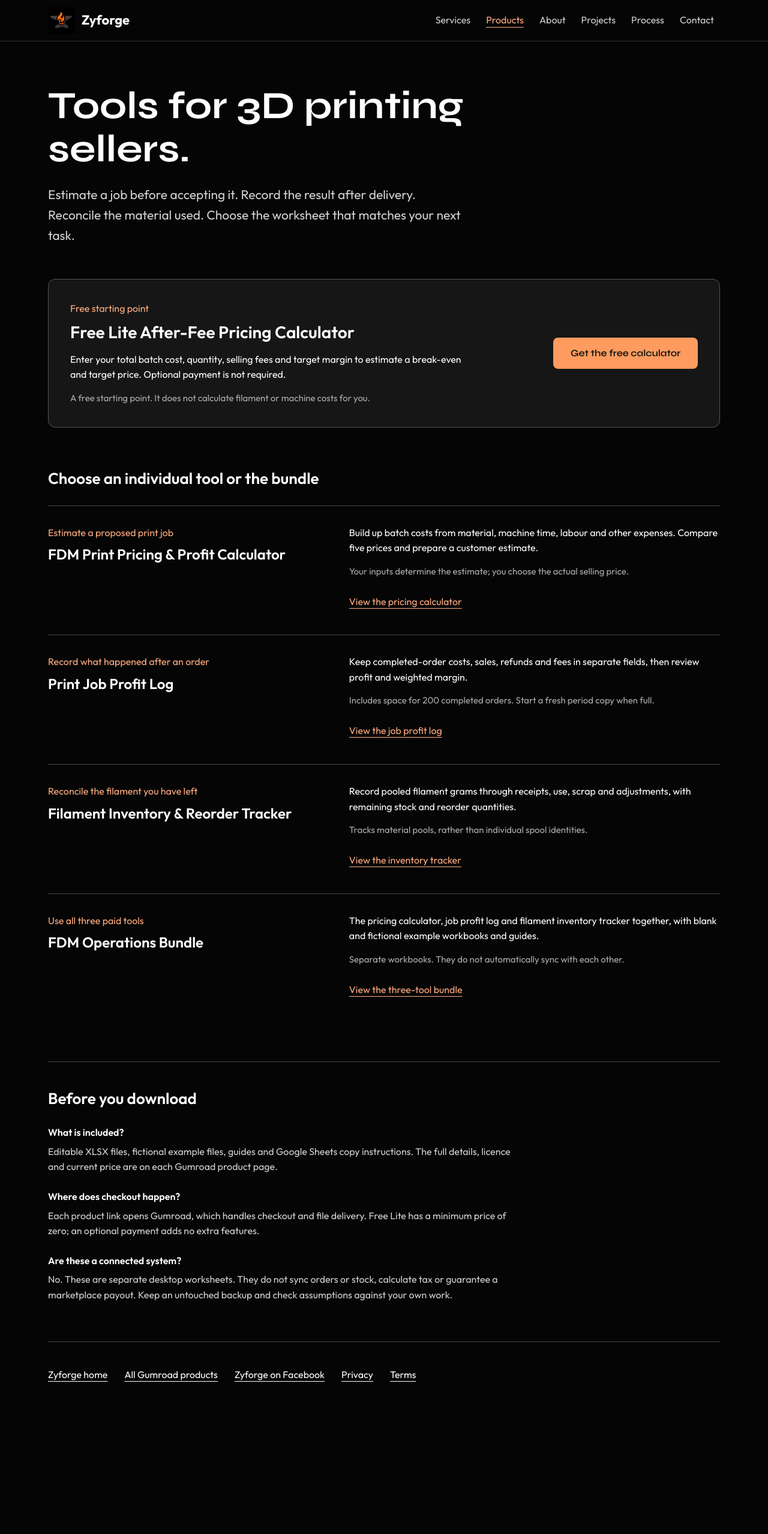
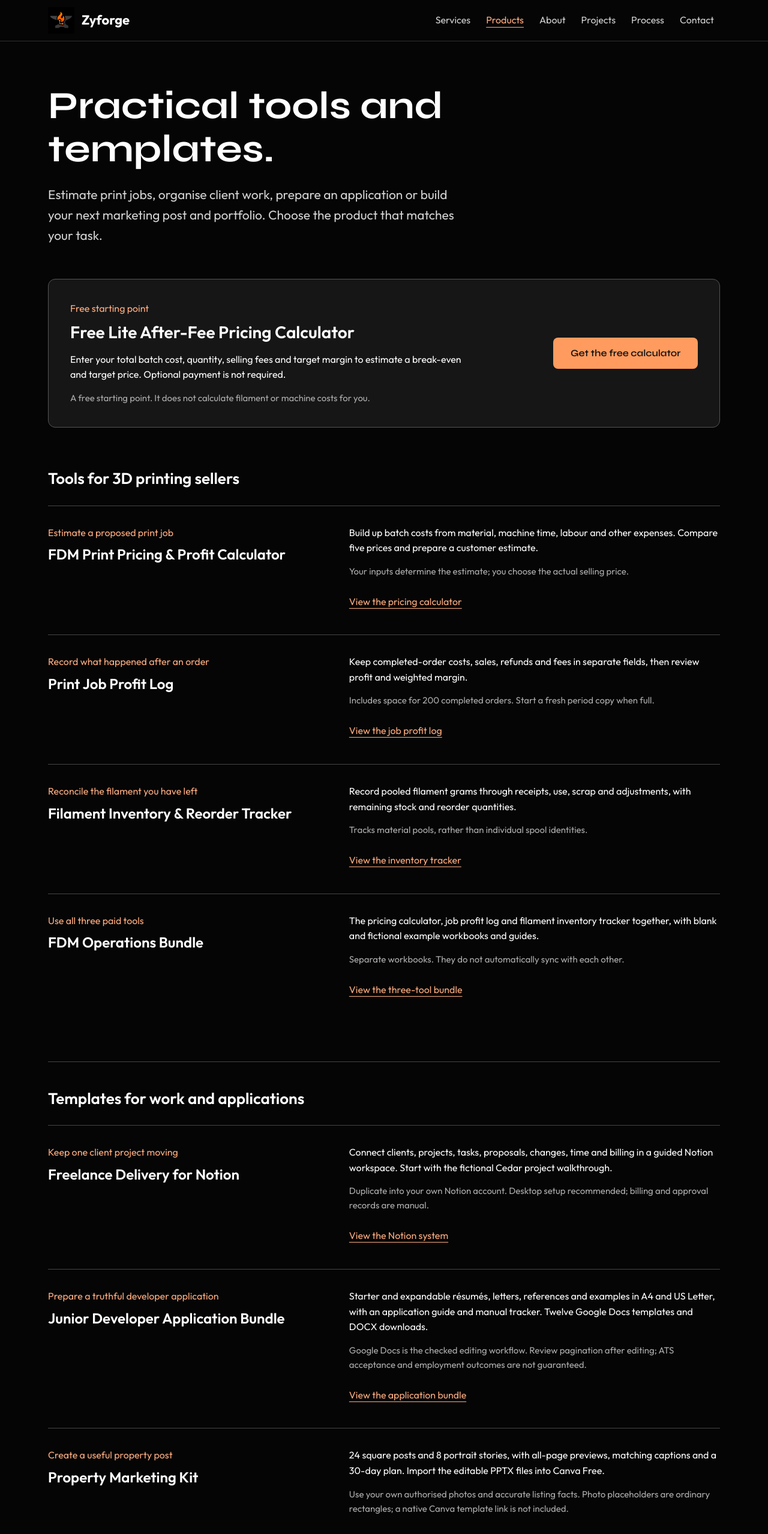
Before and after one commit to zyforgedev/zyforge, a Next.js app: page /products in a window 1280 px wide. Shown: the top 2558 px of the page at 60% size. Before the commit the page ends 2347 px from the top, so only its background shows below. Built offline with nearby package versions, Linux system fonts and the light colour scheme.

Commit message:
Show all nine released products on Zyforge catalogue
Broaden the catalogue and metadata to include four new tools. Preserve the five existing spreadsheet offers and state editing requirements before purchase. TypeScript check passed locally; verify Netlify production after deployment.

```diff
--- a/src/app/products/page.tsx
+++ b/src/app/products/page.tsx
@@ -1,15 +1,15 @@
 import type { Metadata } from "next";
 import Link from "next/link";
 import SiteHeader from "../components/SiteHeader";
-import { facebookUrl, products, productUrl, shopUrl } from "../data/products";
+import { expansionProducts, facebookUrl, products, productUrl, shopUrl } from "../data/products";
 
 export const metadata: Metadata = {
-  title: "3D Printing Spreadsheets for Excel and Google Sheets | Zyforge",
-  description: "Explore Zyforge's free after-fee pricing calculator, FDM print pricing calculator, job profit log and filament inventory tracker. Digital downloads on Gumroad.",
+  title: "Practical Digital Tools and Templates | Zyforge",
+  description: "Explore Zyforge's print spreadsheets, freelance Notion system, developer application bundle, property marketing kit and Next.js portfolio. Digital products on Gumroad.",
   alternates: { canonical: "/products" },
   openGraph: {
-    title: "Practical spreadsheet tools from Zyforge",
-    description: "Estimate print prices, review completed jobs and reconcile filament stock. Start with the free Lite calculator.",
+    title: "Practical digital tools from Zyforge",
+    description: "Choose a tool for print jobs, client delivery, developer applications, property marketing or your portfolio.",
     url: "https://zyforge.com/products",
     siteName: "Zyforge",
     type: "website",
@@ -23,14 +23,14 @@
     <>
       <SiteHeader currentPage="products" />
       <main className="discovery-width catalog-main">
-        <h1 className="font-syne">Tools for 3D printing sellers.</h1>
-        <p className="catalog-lead">Estimate a job before accepting it. Record the result after delivery. Reconcile the material used. Choose the worksheet that matches your next task.</p>
+        <h1 className="font-syne">Practical tools and templates.</h1>
+        <p className="catalog-lead">Estimate print jobs, organise client work, prepare an application or build your next marketing post and portfolio. Choose the product that matches your task.</p>
         <section className="catalog-free" aria-labelledby="free-title">
           <div><p className="catalog-purpose">Free starting point</p><h2 id="free-title">{freeTool.name}</h2><p>{freeTool.description}</p><p className="catalog-note">{freeTool.note}</p></div>
           <a href={productUrl(freeTool.slug)} className="btn-primary">{freeTool.action}</a>
         </section>
         <section aria-labelledby="paid-title">
-          <h2 id="paid-title" className="catalog-section-title">Choose an individual tool or the bundle</h2>
+          <h2 id="paid-title" className="catalog-section-title">Tools for 3D printing sellers</h2>
           <div className="catalog-tools">
             {paidTools.map(product => (
               <article key={product.slug} className="catalog-row">
@@ -40,12 +40,21 @@
             ))}
           </div>
         </section>
+        <section className="catalog-delivery" aria-labelledby="templates-title">
+          <h2 id="templates-title">Templates for work and applications</h2>
+          {expansionProducts.map(product => (
+            <article key={product.slug} className="catalog-row">
+              <div><p className="catalog-purpose">{product.task}</p><h3>{product.name}</h3></div>
+              <div><p>{product.description}</p><p className="catalog-note">{product.note}</p><a href={productUrl(product.slug)} className="discovery-link">{product.action}</a></div>
+            </article>
+          ))}
+        </section>
         <section className="catalog-delivery" aria-labelledby="delivery-title">
           <h2 id="delivery-title">Before you download</h2>
           <dl>
-            <div><dt>What is included?</dt><dd>Editable XLSX files, fictional example files, guides and Google Sheets copy instructions. The full details, licence and current price are on each Gumroad product page.</dd></div>
+            <div><dt>What is included?</dt><dd>Each product page states its file formats, account requirements, examples, setup guide and licence. Check those details and the current price before purchasing.</dd></div>
             <div><dt>Where does checkout happen?</dt><dd>Each product link opens Gumroad, which handles checkout and file delivery. Free Lite has a minimum price of zero; an optional payment adds no extra features.</dd></div>
-            <div><dt>Are these a connected system?</dt><dd>No. These are separate desktop worksheets. They do not sync orders or stock, calculate tax or guarantee a marketplace payout. Keep an untouched backup and check assumptions against your own work.</dd></div>
+            <div><dt>Do these products work together?</dt><dd>Each serves a separate task. The Notion system connects its own client and project records; it does not automatically sync with other Zyforge tools. Keep an untouched backup and check your own inputs and completed files.</dd></div>
           </dl>
         </section>
         <footer className="discovery-footer"><Link href="/">Zyforge home</Link><a href={shopUrl}>All Gumroad products</a><a href={facebookUrl}>Zyforge on Facebook</a><Link href="/legal/privacy-policy">Privacy</Link><Link href="/legal/terms-and-conditions">Terms</Link></footer>
```
